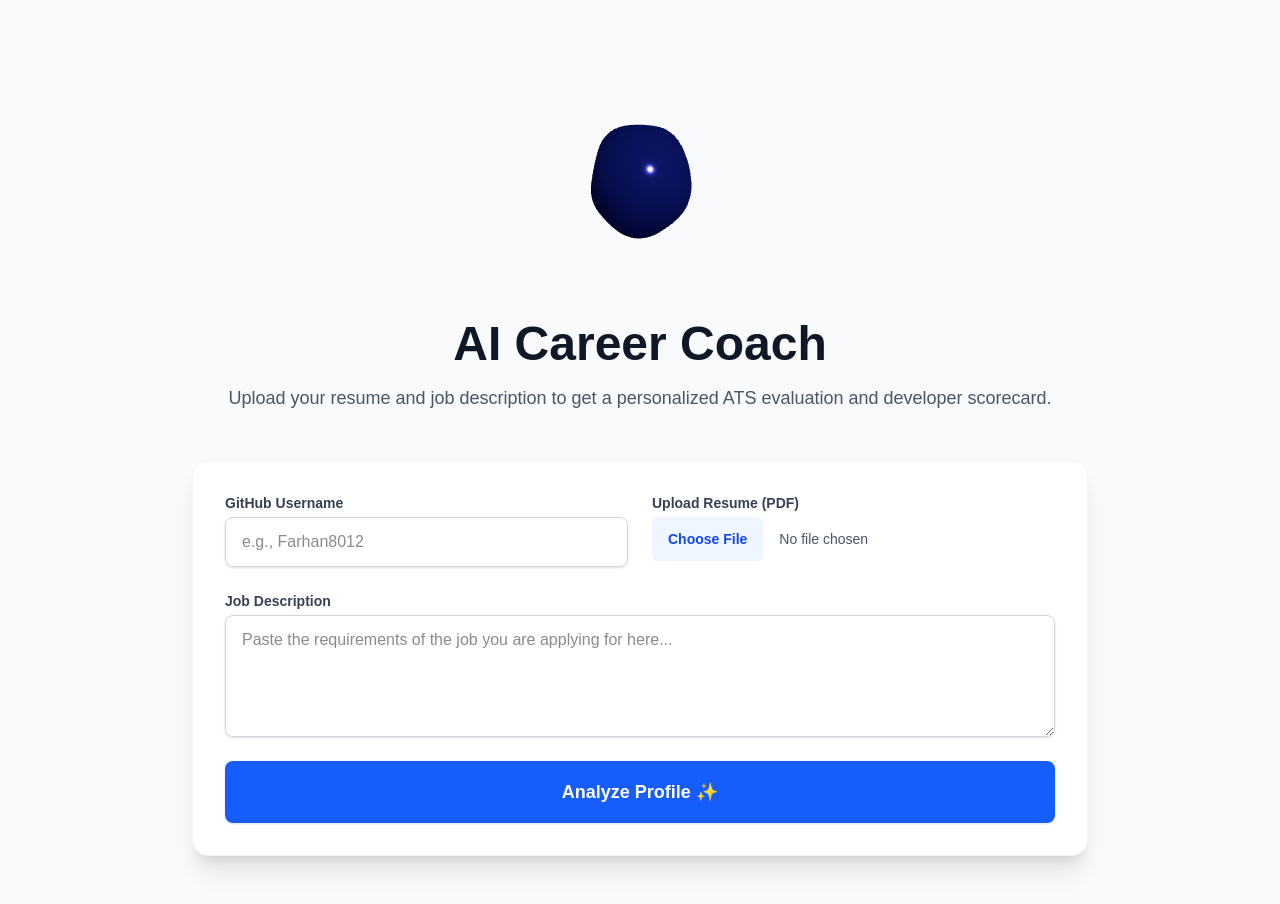
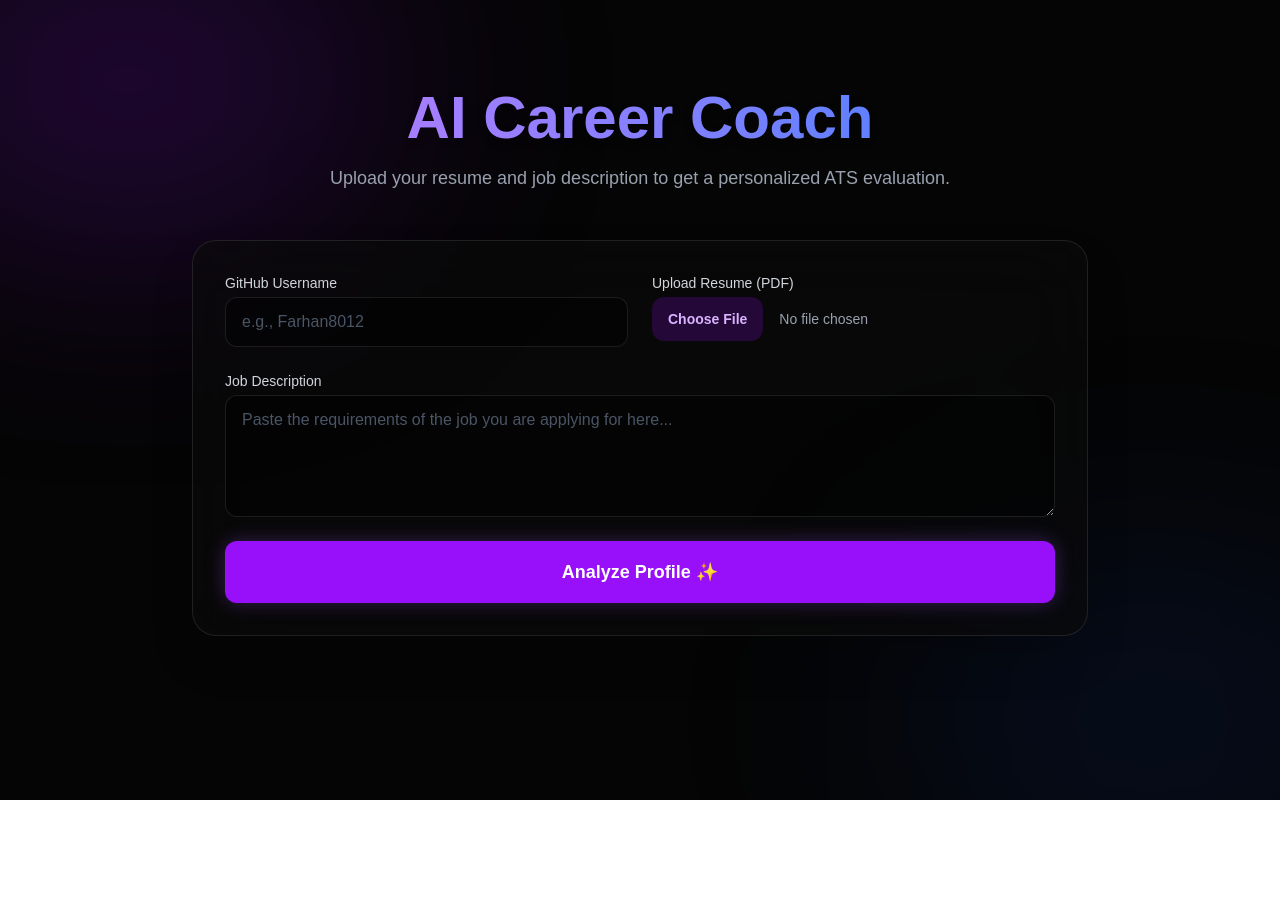
Before and after one commit to Farhan8012/ai-career-coach-frontend, a Next.js app: page / in a window 1280 px wide. After the commit the page ends 800 px from the top, so only its background shows below. Built offline with nearby package versions, Linux system fonts and the light colour scheme.

Commit message:
Day 19: Implemented pure CSS ambient glow dark mode UI

```diff
--- a/app/page.tsx
+++ b/app/page.tsx
@@ -1,32 +1,6 @@
 "use client";
 import { useState } from "react";
 import { motion } from "framer-motion";
-// NEW 3D IMPORTS:
-import { Canvas } from "@react-three/fiber";
-import { MeshDistortMaterial, Sphere, Float, OrbitControls } from "@react-three/drei";
-
-// NEW 3D COMPONENT: The morphing AI Core!
-function AIBrain() {
-  return (
-    <Canvas camera={{ position: [0, 0, 4] }}>
-      <ambientLight intensity={0.8} />
-      <directionalLight position={[2, 2, 5]} intensity={1.5} />
-      <OrbitControls enableZoom={false} />
-      <Float speed={2.5} rotationIntensity={1.5} floatIntensity={2}>
-        <Sphere args={[1.2, 64, 64]}>
-          <MeshDistortMaterial
-            color="#6366f1" // Indigo color to match the theme
-            attach="material"
-            distort={0.4} // How much it bubbles
-            speed={2}     // How fast it bubbles
-            roughness={0.1}
-            metalness={0.8}
-          />
-        </Sphere>
-      </Float>
-    </Canvas>
-  );
-}
 
 export default function Home() {
   const [githubUsername, setGithubUsername] = useState("");
@@ -172,50 +146,50 @@ export default function Home() {
   };
 
   return (
-    <main className="min-h-screen bg-gray-50 py-12 px-4 sm:px-6 lg:px-8 overflow-hidden">
-      <div className="max-w-4xl mx-auto space-y-8">
+    <main className="min-h-screen bg-[#050505] text-white py-12 px-4 sm:px-6 lg:px-8 relative overflow-hidden selection:bg-purple-500/30">
 
-        {/* --- ANIMATED HEADER & 3D BRAIN --- */}
+      {/* --- PURE CSS AMBIENT GLOW BACKGROUND --- */}
+      <div className="absolute top-[-10%] left-[-10%] w-[40%] h-[40%] bg-purple-600/20 rounded-full blur-[120px] pointer-events-none" />
+      <div className="absolute bottom-[-10%] right-[-10%] w-[40%] h-[40%] bg-blue-600/10 rounded-full blur-[120px] pointer-events-none" />
+
+      <div className="max-w-4xl mx-auto space-y-8 relative z-10">
+
+        {/* --- ANIMATED HEADER --- */}
         <motion.div
           initial={{ opacity: 0, y: -20 }}
           animate={{ opacity: 1, y: 0 }}
           transition={{ duration: 0.6, ease: "easeOut" }}
-          className="text-center mb-12 relative"
+          className="text-center mb-12 mt-10 pointer-events-none"
         >
-          {/* 3D Canvas Box */}
-          <div className="h-64 w-full flex justify-center items-center cursor-grab active:cursor-grabbing mb-4">
-            <AIBrain />
-          </div>
-
-          <h1 className="text-4xl font-extrabold text-gray-900 sm:text-5xl">
+          <h1 className="text-5xl font-extrabold text-transparent bg-clip-text bg-gradient-to-r from-purple-400 to-blue-500 sm:text-6xl drop-shadow-lg">
             AI Career Coach
           </h1>
-          <p className="mt-4 text-lg text-gray-600">
-            Upload your resume and job description to get a personalized ATS evaluation and developer scorecard.
+          <p className="mt-4 text-lg text-gray-400 font-light">
+            Upload your resume and job description to get a personalized ATS evaluation.
           </p>
         </motion.div>
 
-        {/* --- ANIMATED MAIN INPUT CARD --- */}
+        {/* --- GLASSMORPHISM INPUT CARD --- */}
         <motion.div
           initial={{ opacity: 0, scale: 0.95 }}
           animate={{ opacity: 1, scale: 1 }}
           transition={{ duration: 0.5, delay: 0.2 }}
-          className="bg-white shadow-xl rounded-2xl p-8 border border-gray-100 relative z-10"
+          className="bg-[#0a0a0a]/60 backdrop-blur-2xl shadow-2xl rounded-3xl p-8 border border-white/10"
         >
           <form className="space-y-6">
             <div className="grid grid-cols-1 md:grid-cols-2 gap-6">
               <div>
-                <label className="block text-sm font-semibold text-gray-700 mb-1">GitHub Username</label>
-                <input type="text" value={githubUsername} onChange={(e) => setGithubUsername(e.target.value)} className="block w-full rounded-lg border border-gray-300 px-4 py-3 shadow-sm focus:border-blue-500 focus:ring-1 focus:ring-blue-500 outline-none transition" placeholder="e.g., Farhan8012" />
+                <label className="block text-sm font-medium text-gray-300 mb-1">GitHub Username</label>
+                <input type="text" value={githubUsername} onChange={(e) => setGithubUsername(e.target.value)} className="block w-full rounded-xl bg-black/50 border border-white/10 px-4 py-3 text-white placeholder-gray-600 focus:border-purple-500 focus:ring-1 focus:ring-purple-500 outline-none transition" placeholder="e.g., Farhan8012" />
               </div>
               <div>
-                <label className="block text-sm font-semibold text-gray-700 mb-1">Upload Resume (PDF)</label>
-                <input type="file" accept=".pdf" onChange={(e) => setResumeFile(e.target.files?.[0] || null)} className="block w-full text-sm text-gray-600 file:mr-4 file:rounded-md file:border-0 file:bg-blue-50 file:px-4 file:py-3 file:text-sm file:font-semibold file:text-blue-700 hover:file:bg-blue-100 cursor-pointer transition" />
+                <label className="block text-sm font-medium text-gray-300 mb-1">Upload Resume (PDF)</label>
+                <input type="file" accept=".pdf" onChange={(e) => setResumeFile(e.target.files?.[0] || null)} className="block w-full text-sm text-gray-400 file:mr-4 file:rounded-xl file:border-0 file:bg-purple-600/20 file:px-4 file:py-3 file:text-sm file:font-semibold file:text-purple-300 hover:file:bg-purple-600/30 cursor-pointer transition" />
               </div>
             </div>
             <div>
-              <label className="block text-sm font-semibold text-gray-700 mb-1">Job Description</label>
-              <textarea rows={4} value={jobDescription} onChange={(e) => setJobDescription(e.target.value)} className="block w-full rounded-lg border border-gray-300 px-4 py-3 shadow-sm focus:border-blue-500 focus:ring-1 focus:ring-blue-500 outline-none transition" placeholder="Paste the requirements of the job you are applying for here..." />
+              <label className="block text-sm font-medium text-gray-300 mb-1">Job Description</label>
+              <textarea rows={4} value={jobDescription} onChange={(e) => setJobDescription(e.target.value)} className="block w-full rounded-xl bg-black/50 border border-white/10 px-4 py-3 text-white placeholder-gray-600 focus:border-purple-500 focus:ring-1 focus:ring-purple-500 outline-none transition" placeholder="Paste the requirements of the job you are applying for here..." />
             </div>
             <motion.button
               whileHover={{ scale: 1.02 }}
@@ -223,7 +197,7 @@ export default function Home() {
               type="button"
               onClick={handleAnalyze}
               disabled={isLoading}
-              className={`w-full mt-4 flex justify-center py-4 px-4 border border-transparent rounded-lg shadow-sm text-lg font-bold text-white transition-colors ${isLoading ? "bg-blue-400 cursor-not-allowed animate-pulse" : "bg-blue-600 hover:bg-blue-700"}`}
+              className={`w-full mt-4 flex justify-center py-4 px-4 border border-transparent rounded-xl shadow-[0_0_20px_rgba(168,85,247,0.3)] text-lg font-bold text-white transition-all ${isLoading ? "bg-purple-500/50 cursor-not-allowed animate-pulse" : "bg-purple-600 hover:bg-purple-500"}`}
             >
               {isLoading ? "🧠 Analyzing Profile..." : "Analyze Profile ✨"}
             </motion.button>
@@ -236,48 +210,48 @@ export default function Home() {
             initial={{ opacity: 0, y: 40 }}
             animate={{ opacity: 1, y: 0 }}
             transition={{ duration: 0.7, type: "spring", bounce: 0.3 }}
-            className="bg-white shadow-2xl rounded-2xl p-8 border border-green-100"
+            className="bg-[#0a0a0a]/80 backdrop-blur-2xl shadow-2xl rounded-3xl p-8 border border-white/10"
           >
 
-            <div className="flex flex-col sm:flex-row justify-between items-center mb-8 border-b pb-4 gap-4">
-              <h2 className="text-3xl font-extrabold text-gray-900">Evaluation Results 🎯</h2>
-              <motion.button whileHover={{ scale: 1.05 }} whileTap={{ scale: 0.95 }} onClick={handleDownloadPDF} disabled={isDownloading} className={`flex items-center gap-2 py-2 px-4 rounded-lg font-bold text-white shadow-sm transition-colors ${isDownloading ? "bg-gray-400 cursor-not-allowed" : "bg-gray-800 hover:bg-gray-900"}`}>
+            <div className="flex flex-col sm:flex-row justify-between items-center mb-8 border-b border-white/10 pb-4 gap-4">
+              <h2 className="text-3xl font-extrabold text-white">Evaluation Results 🎯</h2>
+              <motion.button whileHover={{ scale: 1.05 }} whileTap={{ scale: 0.95 }} onClick={handleDownloadPDF} disabled={isDownloading} className={`flex items-center gap-2 py-2 px-4 rounded-xl font-bold text-white shadow-sm transition-colors ${isDownloading ? "bg-gray-600 cursor-not-allowed" : "bg-white/10 hover:bg-white/20 border border-white/10"}`}>
                 {isDownloading ? "⏳ Generating..." : "📄 Download PDF Report"}
               </motion.button>
             </div>
 
             {/* Scores Row */}
             <div className="grid grid-cols-1 md:grid-cols-2 gap-6 mb-8">
-              <div className="bg-blue-50 rounded-xl p-6 border border-blue-100 flex flex-col items-center justify-center text-center">
-                <span className="text-blue-800 font-semibold text-sm uppercase tracking-wider">ATS Match Score</span>
-                <span className="text-5xl font-black text-blue-600 mt-2">{results.resume_metrics?.ats_score || 0}%</span>
+              <div className="bg-blue-500/10 rounded-2xl p-6 border border-blue-500/20 flex flex-col items-center justify-center text-center">
+                <span className="text-blue-300 font-semibold text-sm uppercase tracking-wider">ATS Match Score</span>
+                <span className="text-5xl font-black text-blue-400 mt-2">{results.resume_metrics?.ats_score || 0}%</span>
               </div>
-              <div className="bg-purple-50 rounded-xl p-6 border border-purple-100 flex flex-col items-center justify-center text-center">
-                <span className="text-purple-800 font-semibold text-sm uppercase tracking-wider">Semantic Similarity</span>
-                <span className="text-5xl font-black text-purple-600 mt-2">{results.resume_metrics?.semantic_score || 0}</span>
+              <div className="bg-purple-500/10 rounded-2xl p-6 border border-purple-500/20 flex flex-col items-center justify-center text-center">
+                <span className="text-purple-300 font-semibold text-sm uppercase tracking-wider">Semantic Similarity</span>
+                <span className="text-5xl font-black text-purple-400 mt-2">{results.resume_metrics?.semantic_score || 0}</span>
               </div>
             </div>
 
             {/* Skills Row */}
             <div className="grid grid-cols-1 md:grid-cols-2 gap-6 mb-8">
               <div>
-                <h3 className="text-lg font-bold text-green-700 mb-3 flex items-center">✅ Matched Skills</h3>
+                <h3 className="text-lg font-bold text-green-400 mb-3 flex items-center">✅ Matched Skills</h3>
                 <div className="flex flex-wrap gap-2">
                   {results.resume_metrics?.matched_skills?.map((skill: string, index: number) => (
-                    <motion.span initial={{ opacity: 0, scale: 0.8 }} animate={{ opacity: 1, scale: 1 }} transition={{ delay: index * 0.05 }} key={index} className="px-3 py-1 bg-green-100 text-green-800 rounded-full text-sm font-medium">{skill}</motion.span>
+                    <motion.span initial={{ opacity: 0, scale: 0.8 }} animate={{ opacity: 1, scale: 1 }} transition={{ delay: index * 0.05 }} key={index} className="px-3 py-1 bg-green-500/20 text-green-300 border border-green-500/30 rounded-full text-sm font-medium">{skill}</motion.span>
                   )) || <span className="text-gray-500 italic">None found</span>}
                 </div>
               </div>
 
               <div>
-                <h3 className="text-lg font-bold text-red-700 mb-3 flex items-center">⚠️ Missing Skills</h3>
+                <h3 className="text-lg font-bold text-red-400 mb-3 flex items-center">⚠️ Missing Skills</h3>
                 <div className="flex flex-wrap gap-2">
                   {results.resume_metrics?.missing_skills?.map((skill: string, index: number) => (
-                    <motion.span initial={{ opacity: 0, scale: 0.8 }} animate={{ opacity: 1, scale: 1 }} transition={{ delay: index * 0.05 }} key={index} className="px-3 py-1 bg-red-100 text-red-800 rounded-full text-sm font-medium">{skill}</motion.span>
+                    <motion.span initial={{ opacity: 0, scale: 0.8 }} animate={{ opacity: 1, scale: 1 }} transition={{ delay: index * 0.05 }} key={index} className="px-3 py-1 bg-red-500/20 text-red-300 border border-red-500/30 rounded-full text-sm font-medium">{skill}</motion.span>
                   )) || <span className="text-gray-500 italic">None found</span>}
                 </div>
                 {(results.resume_metrics?.missing_skills?.length || 0) > 0 && (
-                  <motion.button whileHover={{ scale: 1.05 }} whileTap={{ scale: 0.95 }} onClick={handleGenerateStudyPlan} disabled={isGeneratingPlan} className={`mt-4 py-2 px-4 text-sm rounded-lg font-bold text-white shadow-sm transition-colors ${isGeneratingPlan ? "bg-teal-400 cursor-not-allowed animate-pulse" : "bg-teal-600 hover:bg-teal-700"}`}>
+                  <motion.button whileHover={{ scale: 1.05 }} whileTap={{ scale: 0.95 }} onClick={handleGenerateStudyPlan} disabled={isGeneratingPlan} className={`mt-4 py-2 px-4 text-sm rounded-xl font-bold text-white shadow-[0_0_15px_rgba(20,184,166,0.3)] transition-colors ${isGeneratingPlan ? "bg-teal-500/50 cursor-not-allowed animate-pulse" : "bg-teal-600 hover:bg-teal-500"}`}>
                     {isGeneratingPlan ? "📚 Building Roadmap..." : "Generate Study Plan 📚"}
                   </motion.button>
                 )}
@@ -285,25 +259,25 @@ export default function Home() {
             </div>
 
             {/* AI Scorecard Paragraph */}
-            <div className="bg-gray-50 rounded-xl p-6 border border-gray-200">
-              <h3 className="text-xl font-bold text-gray-900 mb-4 flex items-center gap-2">🤖 AI Scorecard</h3>
-              <p className="text-gray-700 leading-relaxed whitespace-pre-wrap">{results.resume_metrics?.ai_scorecard || "No scorecard generated."}</p>
+            <div className="bg-white/5 rounded-2xl p-6 border border-white/10">
+              <h3 className="text-xl font-bold text-white mb-4 flex items-center gap-2">🤖 AI Scorecard</h3>
+              <p className="text-gray-300 leading-relaxed whitespace-pre-wrap">{results.resume_metrics?.ai_scorecard || "No scorecard generated."}</p>
             </div>
 
             {/* GITHUB METRICS SECTION */}
-            <div className="mt-12 pt-10 border-t border-gray-200">
-              <h2 className="text-3xl font-extrabold text-gray-900 mb-8 flex items-center gap-3">GitHub Profile Analysis 🐙</h2>
+            <div className="mt-12 pt-10 border-t border-white/10">
+              <h2 className="text-3xl font-extrabold text-white mb-8 flex items-center gap-3">GitHub Profile Analysis 🐙</h2>
               <div className="grid grid-cols-1 md:grid-cols-2 gap-6">
-                <motion.div whileHover={{ y: -5 }} className="bg-gray-900 rounded-xl p-6 border border-gray-800 flex flex-col items-center justify-center text-center shadow-lg transition-transform">
+                <motion.div whileHover={{ y: -5 }} className="bg-black/40 rounded-2xl p-6 border border-white/10 flex flex-col items-center justify-center text-center shadow-lg transition-transform">
                   <span className="text-gray-400 font-semibold text-sm uppercase tracking-wider">Public Repositories</span>
                   <span className="text-6xl font-black text-white mt-3">{results.github_metrics?.total_repos !== undefined ? results.github_metrics.total_repos : "N/A"}</span>
                 </motion.div>
-                <motion.div whileHover={{ y: -5 }} className="bg-gray-900 rounded-xl p-6 border border-gray-800 flex flex-col items-center justify-center text-center shadow-lg transition-transform">
+                <motion.div whileHover={{ y: -5 }} className="bg-black/40 rounded-2xl p-6 border border-white/10 flex flex-col items-center justify-center text-center shadow-lg transition-transform">
                   <span className="text-gray-400 font-semibold text-sm uppercase tracking-wider">Top Languages</span>
                   <div className="flex flex-wrap justify-center gap-2 mt-4">
                     {results.github_metrics?.top_languages?.length > 0 ? (
                       results.github_metrics.top_languages.map((lang: string, idx: number) => (
-                        <span key={idx} className="px-4 py-1.5 bg-gray-800 text-blue-400 rounded-full text-sm font-bold border border-gray-700">{lang}</span>
+                        <span key={idx} className="px-4 py-1.5 bg-white/5 text-blue-300 rounded-full text-sm font-bold border border-white/10">{lang}</span>
                       ))
                     ) : <span className="text-gray-500 italic mt-2">No top languages found</span>}
                   </div>
@@ -312,28 +286,28 @@ export default function Home() {
             </div>
 
             {/* COVER LETTER SECTION */}
-            <div className="mt-12 pt-10 border-t border-gray-200">
+            <div className="mt-12 pt-10 border-t border-white/10">
               <div className="flex flex-col sm:flex-row justify-between items-center mb-6 gap-4">
-                <h2 className="text-3xl font-extrabold text-gray-900 flex items-center gap-3">Auto-Draft Cover Letter ✉️</h2>
-                <motion.button whileHover={{ scale: 1.05 }} whileTap={{ scale: 0.95 }} onClick={handleGenerateCoverLetter} disabled={isGeneratingLetter} className={`py-2 px-6 rounded-lg font-bold text-white shadow-sm transition-colors ${isGeneratingLetter ? "bg-purple-400 cursor-not-allowed animate-pulse" : "bg-purple-600 hover:bg-purple-700"}`}>
+                <h2 className="text-3xl font-extrabold text-white flex items-center gap-3">Auto-Draft Cover Letter ✉️</h2>
+                <motion.button whileHover={{ scale: 1.05 }} whileTap={{ scale: 0.95 }} onClick={handleGenerateCoverLetter} disabled={isGeneratingLetter} className={`py-2 px-6 rounded-xl font-bold text-white shadow-[0_0_15px_rgba(168,85,247,0.3)] transition-colors ${isGeneratingLetter ? "bg-purple-500/50 cursor-not-allowed animate-pulse" : "bg-purple-600 hover:bg-purple-500"}`}>
                   {isGeneratingLetter ? "✍️ Drafting..." : "Generate Cover Letter"}
                 </motion.button>
               </div>
               {coverLetter && (
                 <motion.div initial={{ opacity: 0, height: 0 }} animate={{ opacity: 1, height: "auto" }} transition={{ duration: 0.5 }}>
-                  <textarea className="w-full h-96 p-6 bg-yellow-50 border border-yellow-200 rounded-xl text-gray-800 leading-relaxed focus:ring-2 focus:ring-purple-500 focus:border-transparent outline-none resize-y mt-4" value={coverLetter} onChange={(e) => setCoverLetter(e.target.value)} />
+                  <textarea className="w-full h-96 p-6 bg-purple-900/10 border border-purple-500/30 rounded-2xl text-gray-200 leading-relaxed focus:ring-2 focus:ring-purple-500 focus:border-transparent outline-none resize-y mt-4 backdrop-blur-md" value={coverLetter} onChange={(e) => setCoverLetter(e.target.value)} />
                 </motion.div>
               )}
             </div>
 
             {/* STUDY PLAN SECTION */}
             {studyPlan && (
-              <motion.div initial={{ opacity: 0, y: 20 }} animate={{ opacity: 1, y: 0 }} transition={{ duration: 0.5 }} className="mt-12 pt-10 border-t border-gray-200">
-                <h2 className="text-3xl font-extrabold text-gray-900 mb-6 flex items-center gap-3">
+              <motion.div initial={{ opacity: 0, y: 20 }} animate={{ opacity: 1, y: 0 }} transition={{ duration: 0.5 }} className="mt-12 pt-10 border-t border-white/10">
+                <h2 className="text-3xl font-extrabold text-white mb-6 flex items-center gap-3">
                   Your Custom Study Plan 🗺️
                 </h2>
-                <div className="bg-teal-50 rounded-xl p-8 border border-teal-200 shadow-inner">
-                  <div className="prose prose-teal max-w-none text-gray-800 whitespace-pre-wrap leading-relaxed">
+                <div className="bg-teal-900/10 rounded-2xl p-8 border border-teal-500/30 shadow-inner backdrop-blur-md">
+                  <div className="prose prose-invert prose-teal max-w-none text-gray-300 whitespace-pre-wrap leading-relaxed">
                     {studyPlan}
                   </div>
                 </div>
--- a/package.json
+++ b/package.json
@@ -11,6 +11,8 @@
   "dependencies": {
     "@react-three/drei": "^10.7.7",
     "@react-three/fiber": "^9.5.0",
+    "@react-three/postprocessing": "^3.0.4",
+    "@splinetool/react-spline": "^4.1.0",
     "framer-motion": "^12.34.3",
     "next": "16.1.6",
     "react": "19.2.3",
```
Also changed, not shown: 1 other file (tests, documents, lock files or other folders).
